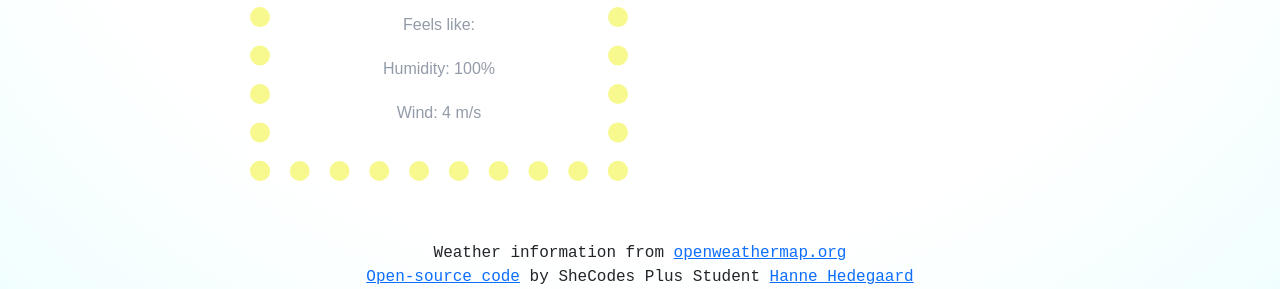
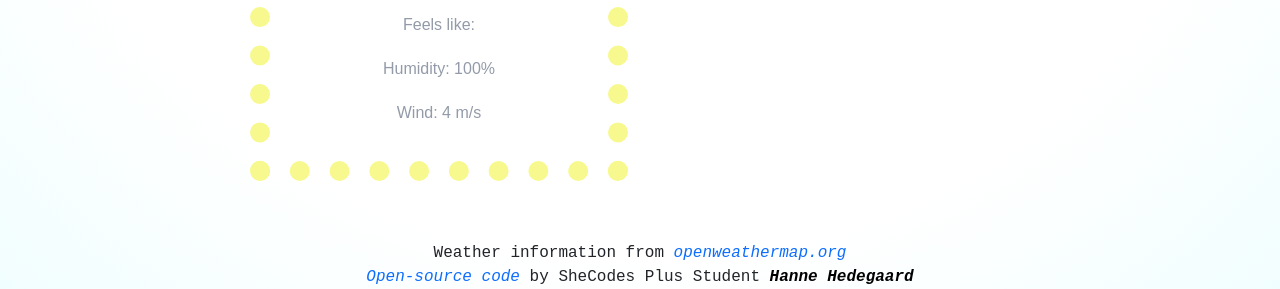
Before and after one commit to hhede/weather-app, a plain HTML site: page index.html in a window 1280 px wide. Shown: the part 846-1135 px from the top of the page. Drawn offline with nearby package versions, Linux system fonts and the light colour scheme; no server answers.

Commit message:
Added css to links

```diff
--- a/index.html
+++ b/index.html
@@ -128,9 +128,9 @@ Feels like:
     </div>
     </div>
     <footer>
-        Weather information from <a href="https://openweathermap.org/">openweathermap.org</a>
+        Weather information from <a href="https://openweathermap.org/" target="_blank" class="link" >openweathermap.org</a>
         <br />
-        <a href="https://github.com/hhede/weather-app" target="_blank" class="link">Open-source code</a> by SheCodes Plus Student <a href="https://www.shecodes.io/students/286-hanne-hedegaard">Hanne Hedegaard</a>
+        <a href="https://github.com/hhede/weather-app" target="_blank" class="link">Open-source code</a> by SheCodes Plus Student <a href="https://www.shecodes.io/students/286-hanne-hedegaard" target="_blank" class="link-self">Hanne Hedegaard</a>
 
     </footer>
     <script src="src/script.js"></script>
--- a/src/styles.css
+++ b/src/styles.css
@@ -110,6 +110,16 @@ footer {
   padding-left: 50px;
   padding-right: 50px;
 }
+.link {
+  text-decoration: none;
+  font-style: italic;
+}
+.link-self {
+  text-decoration: none;
+  color: #000;
+  font-weight: 600;
+  font-style: italic;
+}
 .london:hover {
   cursor: pointer;
   font-weight: 600;
```
